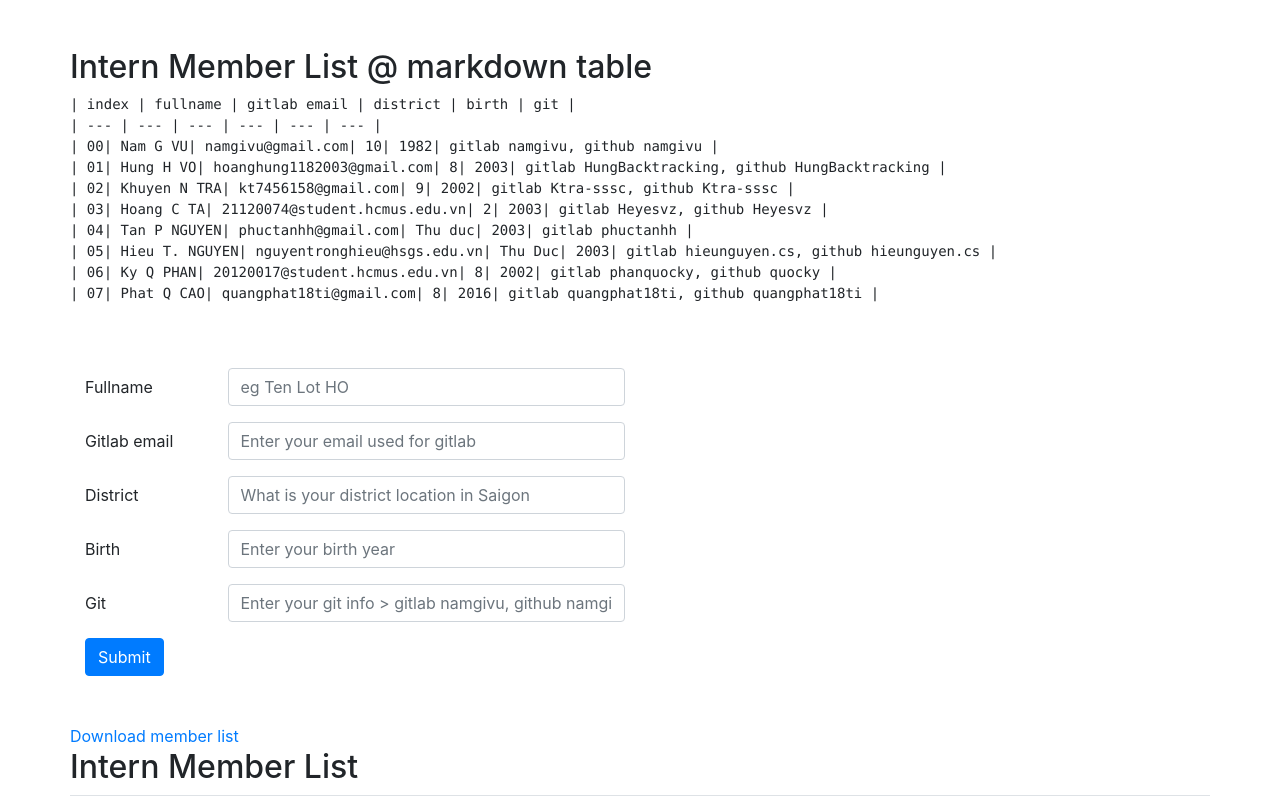
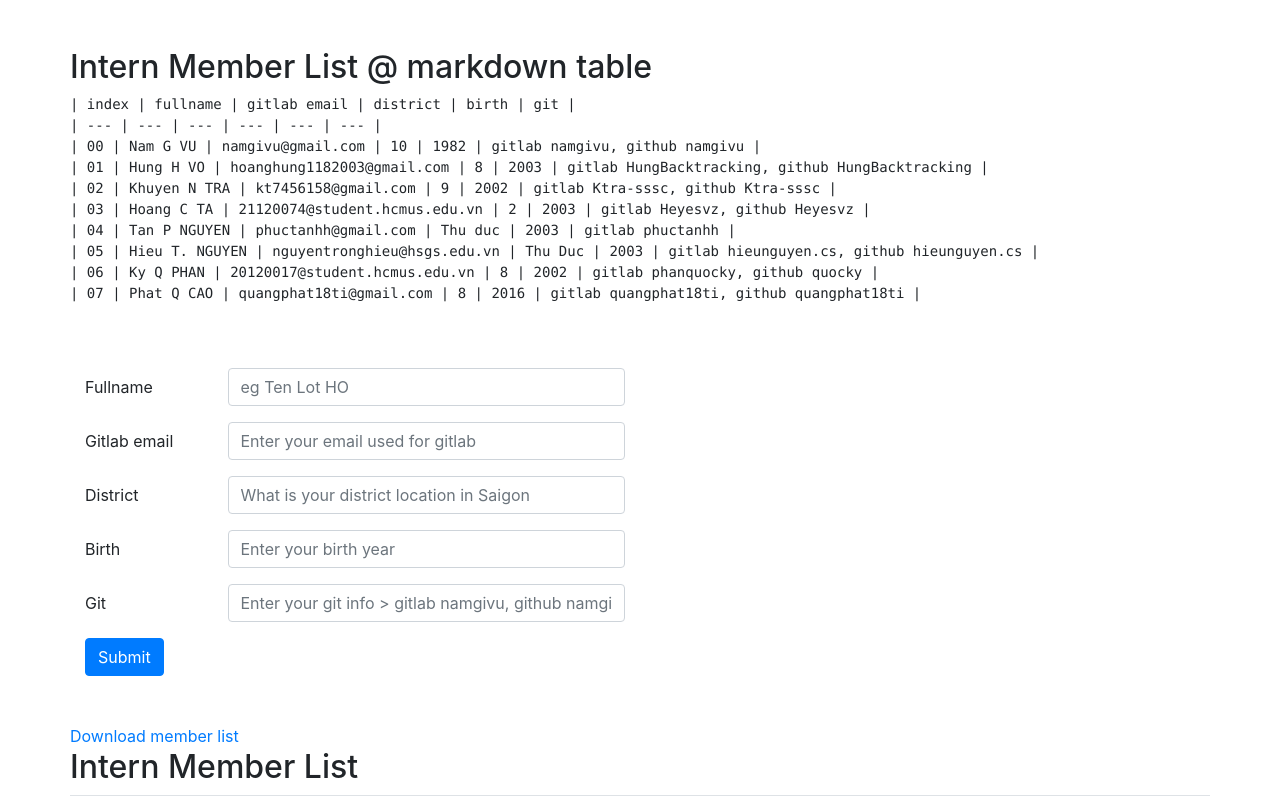
Before and after one commit to quangphat18ti/Clone_Ander, a React (Create React App) app in the folder reactjs_webapp/: page / in a window 1280 px wide. Shown: the top 800 px of the page. Built offline with nearby package versions, Linux system fonts and the light colour scheme.

Commit message:
clearer code @ .join the | and --- cont.

```diff
--- a/reactjs_webapp/src/App.js
+++ b/reactjs_webapp/src/App.js
@@ -44,7 +44,8 @@ function App() {
               var s=key_list.map( _ => `---` ).join(' | ') ; const horizon_line = `| ${s} |`
 
               const memberLine_list = member_list.map((m) => {
-                return key_list.map((key) => `| ${m[key]}`).join('') + ' |'
+                let s = key_list.map( k => m[k] ).join(' | ')
+                return `| ${s} |`
               })
 
               let md_text = [
```
